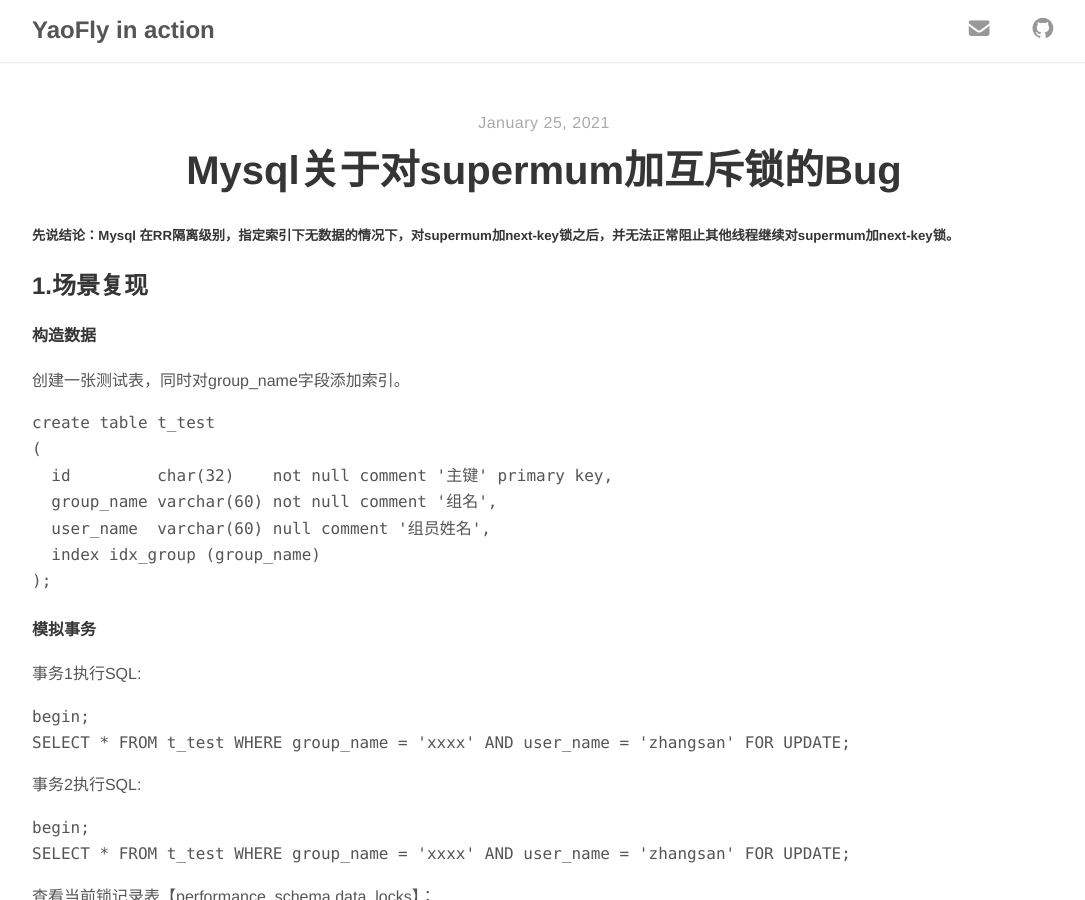
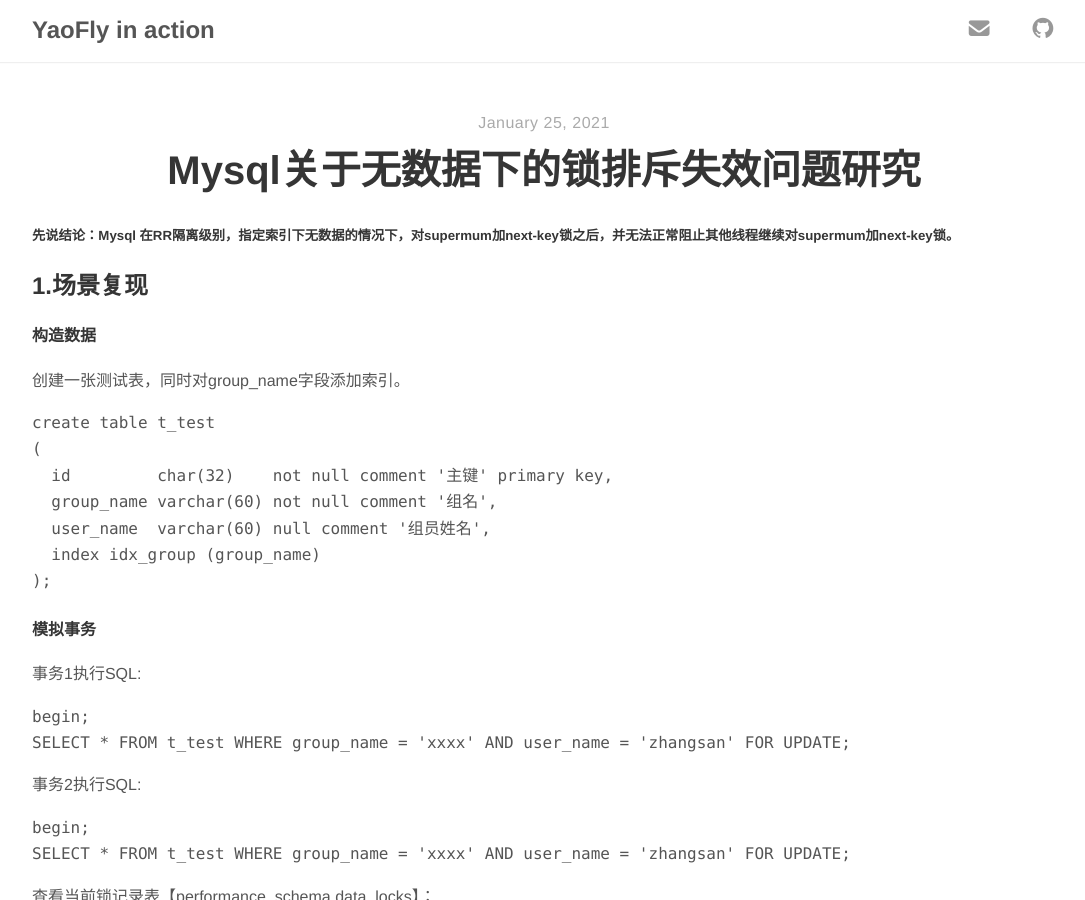
Before and after one commit to YaoFly/YaoFly.GitHub.io, a Jekyll site: the page built from _posts/2021-01-25-Mysql关于无数据情况下的锁排斥失效的问题研究.md, in a window 1280 px wide and 900 px high. Shown: the whole window, without its empty margins (96-1181 px from the left). Built offline with Jekyll 4.4.1, drawn with Linux system fonts in a browser that asks for light colours; nearby versions of some CDN libraries; library files that are not in the unit come from our copies.

Commit message:
mysql bug

```diff
--- a/_posts/2021-01-25-Mysql关于无数据情况下的锁排斥失效的问题研究.md
+++ b/_posts/2021-01-25-Mysql关于无数据情况下的锁排斥失效的问题研究.md
@@ -1,6 +1,6 @@
 ---
 layout: post
-title:  "Mysql关于对supermum加互斥锁的Bug"
+title:  "Mysql关于无数据下的锁排斥失效问题研究"
 author: "YaoFly"
 tags: ["Java", "mysql", "lock"]
 ---
```
